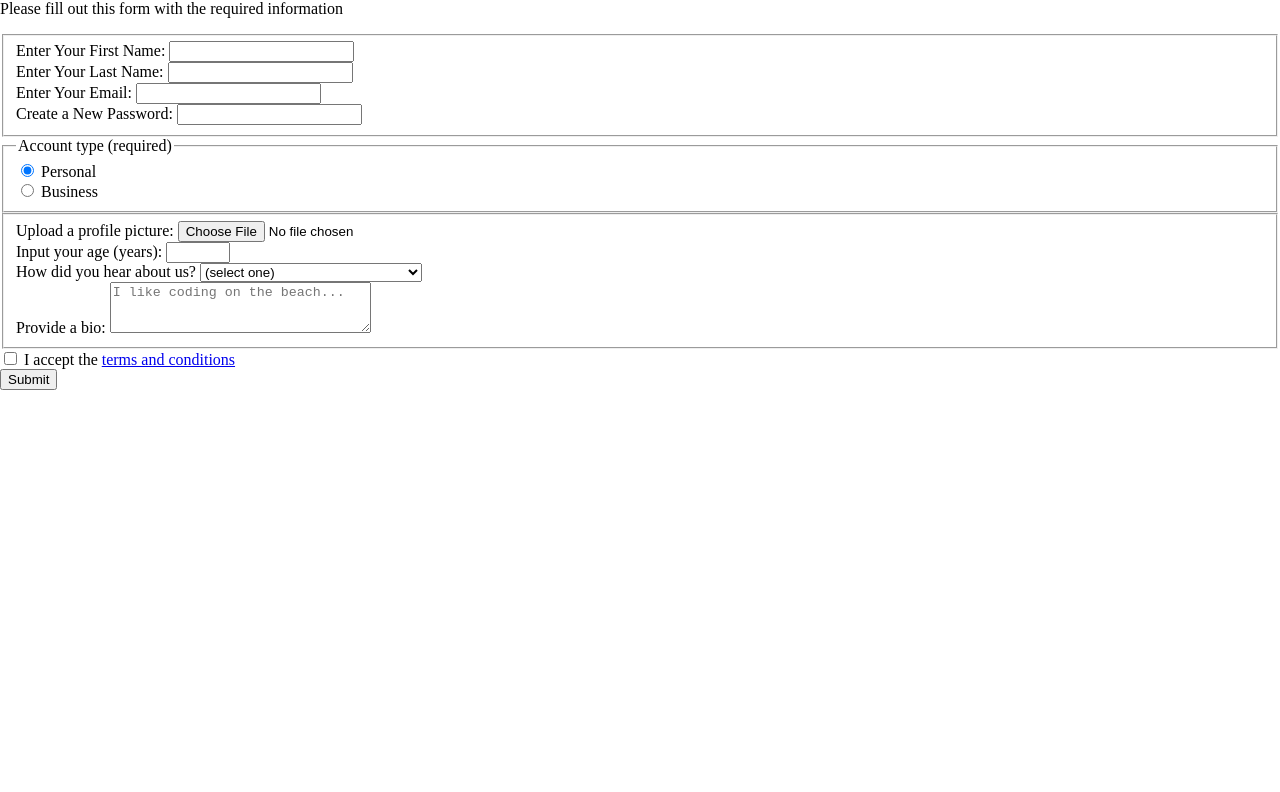
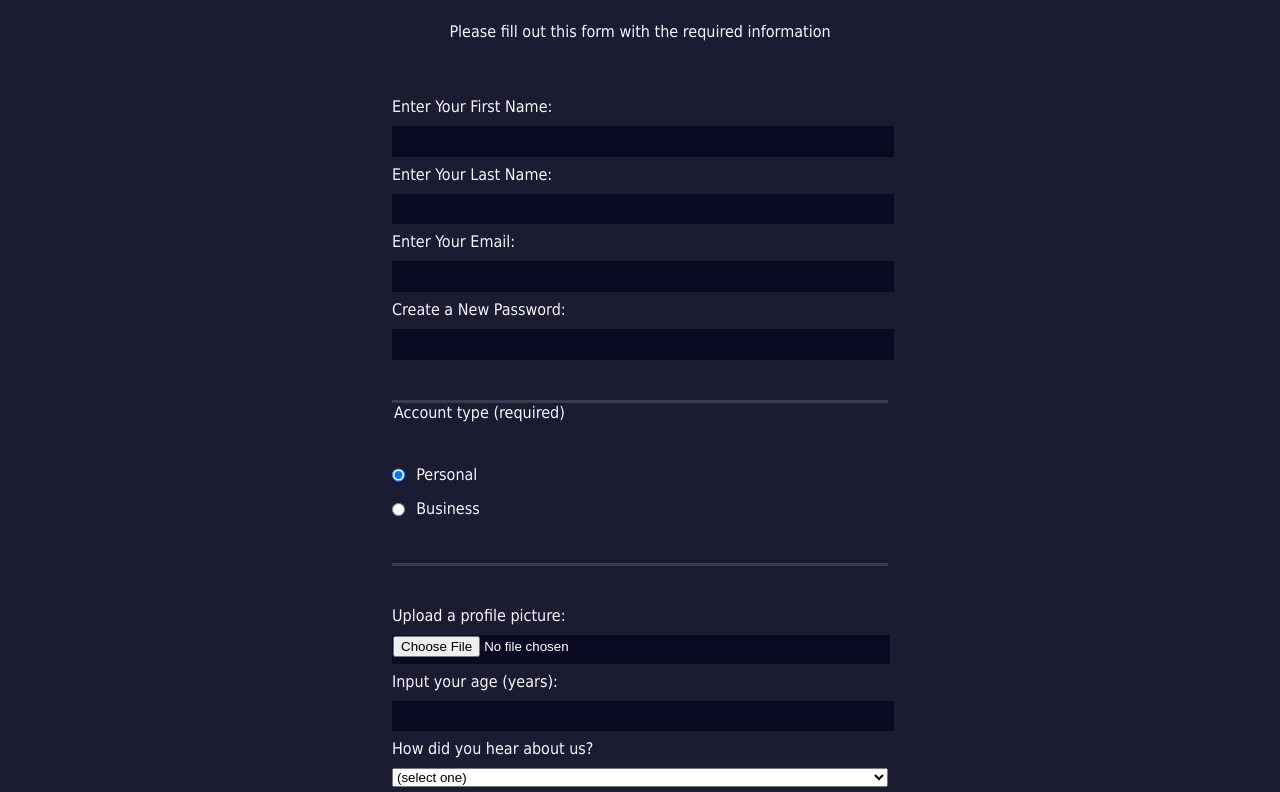
Before and after one commit to RowanEssam14/Registartion-Form-Exercise, a plain HTML site: page index.html in a window 1280 px wide. Shown: the part 80-872 px from the top of the page. Before the commit the page ends 821 px from the top, so only its background shows below. Drawn offline with Linux system fonts and the light colour scheme.

Commit message:
adding styles

```diff
--- a/styles.css
+++ b/styles.css
@@ -1,8 +1,56 @@
-body{
-    height:100vh; /*he vh unit stands for viewport height, and is equal to 1% of the height of the viewport. This makes it relative to the viewport height.*/
-    width:100%;
-    margin:0;
+body {
+    width: 100%;
+    height: 100vh;
+    margin: 0;
+    background-color: #1b1b32;
+    color: #f5f6f7;
+    font-family: Tahoma;
+    font-size: 16px;
   }
-  label{
+
+  h1, p {
+    margin: 1em auto;
+    text-align: center;
+  }
+
+  form {
+    width: 60vw;
+    max-width: 500px;
+    min-width: 300px;
+    margin: 0 auto;
+  }
+
+  fieldset {
+    border: none;
+    padding: 2rem 0;
+    border-bottom: 3px solid #3b3b4f;
+  }
+
+  fieldset:last-of-type {
+    border-bottom: none;
+  }
+
+  label {
     display: block;
+    margin: 0.5rem 0;
   }
+
+  input,
+  textarea,
+  select {
+    margin: 10px 0 0 0;
+    width: 100%;
+  }
+
+  input, textarea {
+    background-color: #0a0a23;
+    border: 1px solid #0a0a23;
+    color: #ffffff;
+    min-height: 2em;
+  }
+
+  .inline {
+    width: unset;
+    margin: 0 0.5em 0 0;
+    vertical-align: middle;
+  }
```
